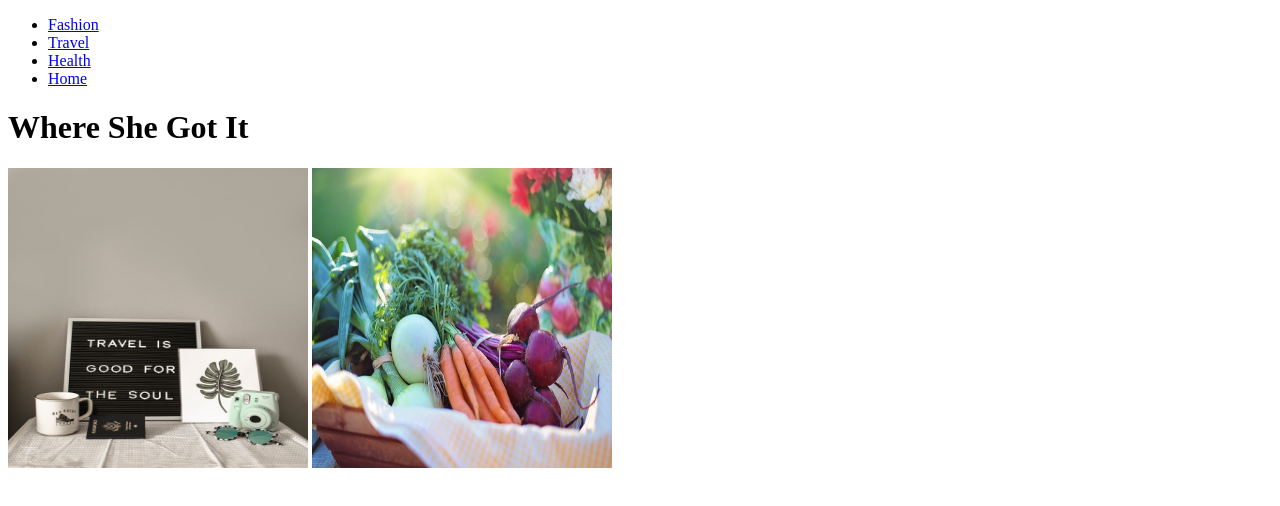
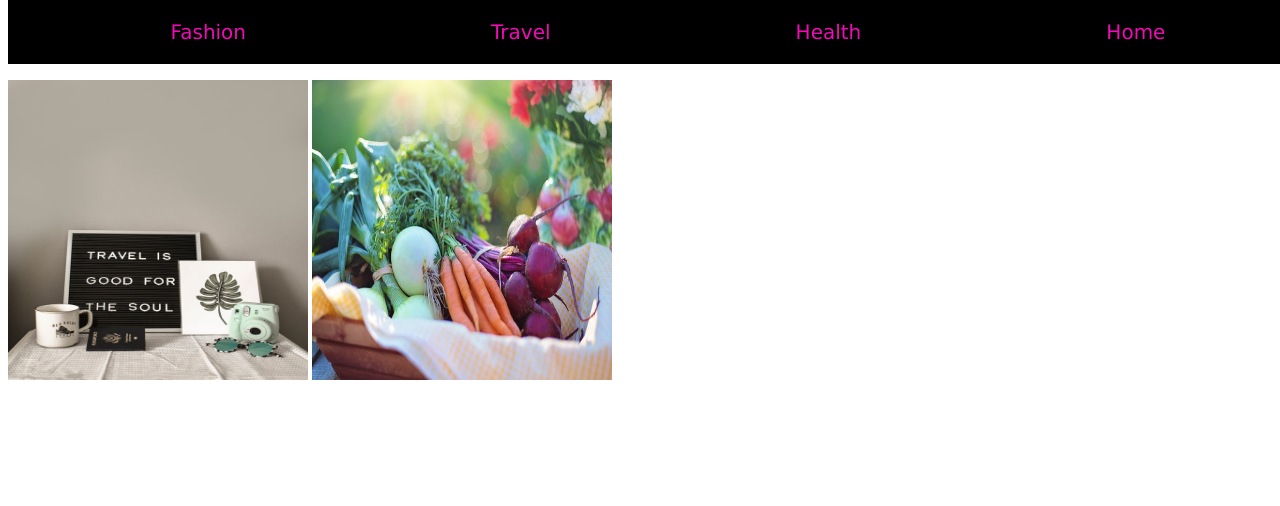
Before and after one commit to Codiegirl/Wear-She-Got-It, a React (Create React App) app: page / in a window 1280 px wide. Shown: the top 506 px of the page. Built offline with nearby package versions, Linux system fonts and the light colour scheme.

Commit message:
added App.css modified NavBar

```diff
--- /dev/null
+++ b/src/App.css
@@ -0,0 +1,22 @@
+.navbar-container {
+    overflow: hidden;
+    position: fixed;
+    top: 0;
+    width: 100%;
+    z-index: 1;
+    background-color: black;
+
+ }
+
+  .navbar-links {
+    text-decoration: none;
+    font-size: 20px;
+    display: flex;
+    list-style: none;
+    justify-content: space-around;
+    align-items: center;
+    color: rgb(240, 11, 182);
+    /*min-height: 10vh;*/
+    font-family: "Verdana", Times, serif;
+
+}
--- a/src/App.js
+++ b/src/App.js
@@ -6,6 +6,7 @@ import HealthArticle from './components/HealthArticle'
 import HomeArticle from './components/HomeArticle'
 import NavBar from './components/NavBar'
 import HomePage from './components/HomePage'
+import './App.css'
 
 
 function App() {
--- a/src/components/NavBar.js
+++ b/src/components/NavBar.js
@@ -2,19 +2,19 @@ import React from 'react'
 import { Link } from 'react-router-dom'
 
 const NavBar = () => (
-    <nav>
-        <ul>
+    <nav className="navbar-container">
+        <ul className="navbar-links">
             <li>
-                <Link to="/fashion">Fashion</Link>
+                <Link to="/fashion" className="navbar-links">Fashion</Link>
             </li>
             <li>
-                <Link to="/travel">Travel</Link>
+                <Link to="/travel" className="navbar-links">Travel</Link>
             </li>
             <li>
-                <Link to="/health">Health</Link>
+                <Link to="/health" className="navbar-links">Health</Link>
             </li>
             <li>
-                <Link to="/home">Home</Link>
+                <Link to="/home" className="navbar-links">Home</Link>
             </li>
         </ul>
         </nav>
```
